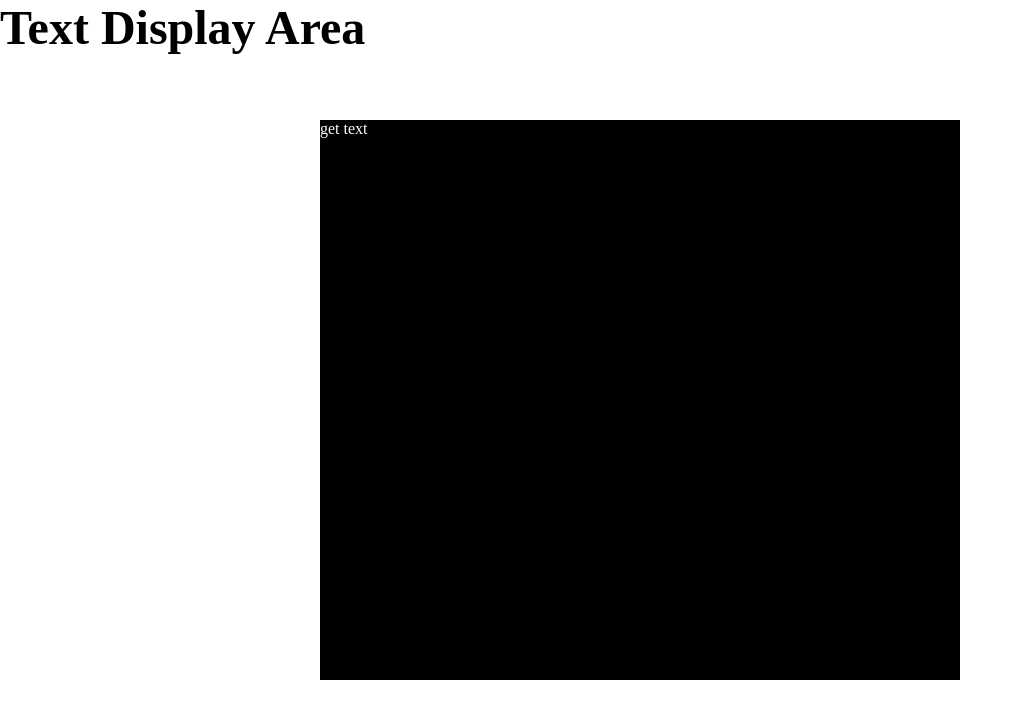
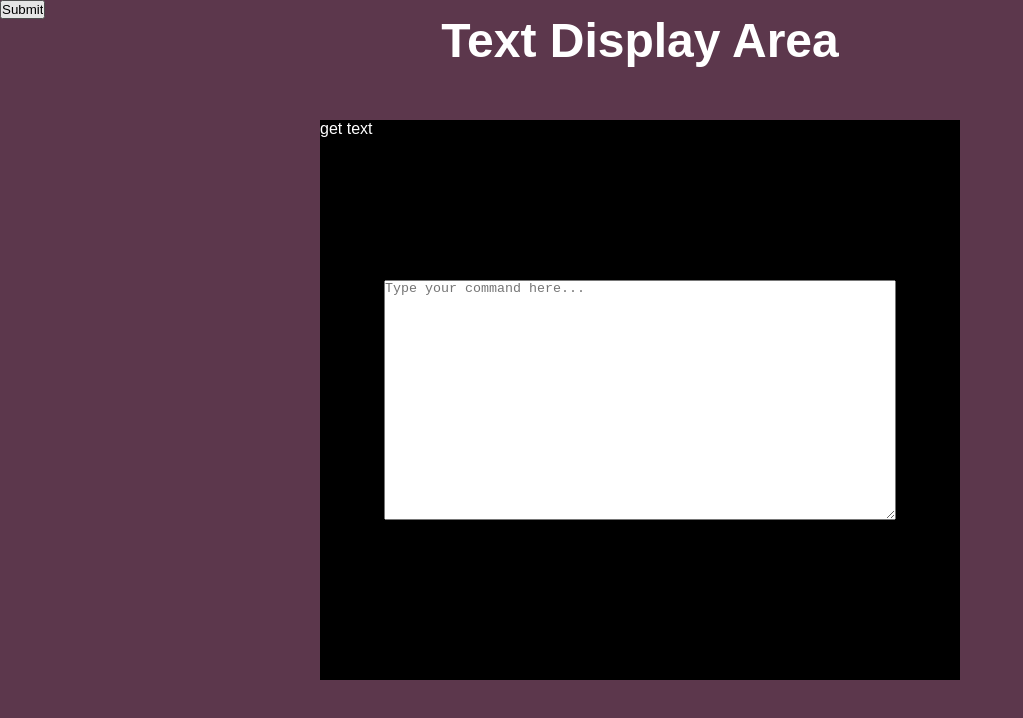
Before and after one commit to codebyksp/mafAI, a plain HTML site: page HTML/game.html in a window 1280 px wide. Shown: the whole page, without its empty margins (0-1023 px from the left). Drawn offline with Linux system fonts and the light colour scheme.

Commit message:
awwQEFEW

```diff
--- a/HTML/game.css
+++ b/HTML/game.css
@@ -4,14 +4,36 @@
     box-sizing: border-box;
 }
 
+
+body {
+    color: white;
+    background-color: #5C374C;
+    font-family: Arial, sans-serif;
+    height: 100vh;
+    overflow: hidden;
+}
+
+textarea {
+    position: absolute;
+    top: 50%;
+    left: 50%;
+    transform: translate(-50%, -50%);
+    width: 40%;
+    height:30%;
+}
+
+
 #title {
-    align-self: center;
+    position: absolute;
+    top: 5%;
+    left: 50%;
+    transform: translate(-50%, -50%);
     font-size: 3em;
 }
 
 
 #wrapper {
-    position: fixed;
+    position: absolute;
     top: 50%;
     left: 50%;
     transform: translate(-50%, -50%);
--- a/HTML/game.html
+++ b/HTML/game.html
@@ -13,6 +13,11 @@
 
         <div id="wrapper">get text</div>
 
+        <form id="playerAnswer">
+            <textarea id="input" placeholder="Type your command here..." rows="6" cols="50"></textarea>
+            <input type="submit" value="Submit">
+        </form>
+
 
 
 
```
Also changed, not shown: ai-game-server/src/server.ts (+7 -3 lines), scripts/HostGame.js (+6 -8 lines), scripts/JoinGame.js (line endings or trailing spaces), 1 other file.
